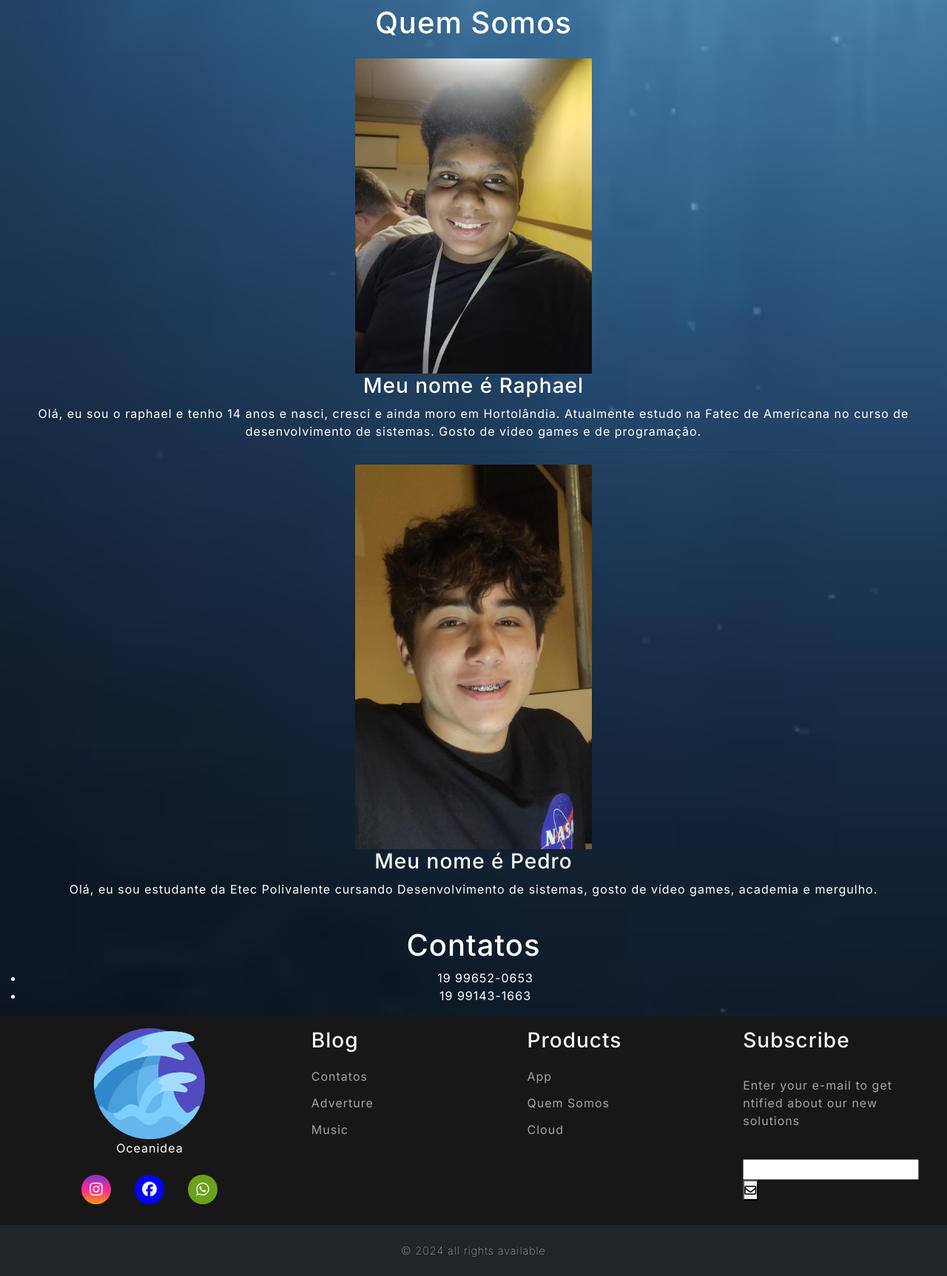
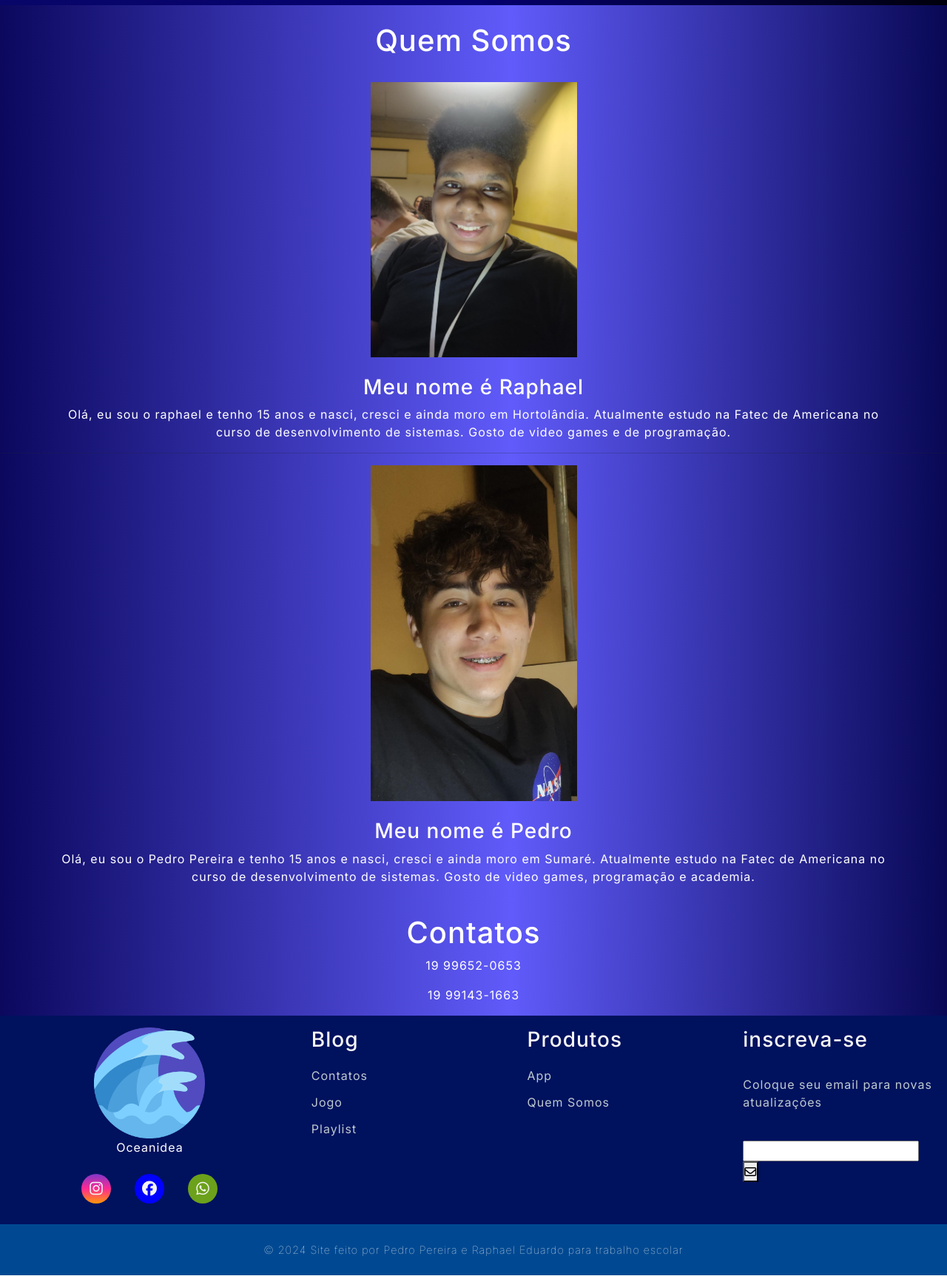
Before and after one commit to PedroPereira13/Oceanidea, a plain HTML site: page Oceonidea-main 2.0/QuemSomos.html in a window 1280 px wide. Shown: the part 113-1838 px from the top of the page at 74% size. Drawn offline with Linux system fonts and the light colour scheme.

Commit message:
Add files via upload

```diff
--- a/Oceonidea-main 2.0/QuemSomos.html
+++ b/Oceonidea-main 2.0/QuemSomos.html
@@ -13,7 +13,10 @@
 
 <body>
   <header>
-    <img id="logomarca" class="d-flex justify-content-start" src="imagens/3061214.png" width="100px">
+    <a href="index.html"><img id="logomarca" class="d-flex justify-content-start" src="imagens/3061214.png"
+        width="100px"></a>
+
+
     <nav class="d-flex justify-content-end">
       <button class="btn" type="button" data-bs-toggle="offcanvas" data-bs-target="#offcanvasRight"
         aria-controls="offcanvasRight"><i class="fa-solid fa-bars navbar-btn"></i></button>
@@ -33,40 +36,39 @@
     </nav>
   </header>
   <main>
-    <div class="text-center">
+
+    <br>
+    <div class="py-0 text-center container">
       <h1 class="text-white">Quem Somos</h1>
     </div>
-    <div class="text-center pt-3">
+    <br>
+    <div class="py-0 text-center container">
       <img src="imagens/raphael.png" class="img-fluid w-25">
     </div>
-    <div class="text-center">
+    <br>
+    <div class="py-0 text-center container">
       <h3 class="text-white">Meu nome é Raphael</h3>
-      <p>Olá, eu sou o raphael e tenho 14 anos e nasci, cresci e ainda moro em Hortolândia. Atualmente estudo na
+      <p>Olá, eu sou o raphael e tenho 15 anos e nasci, cresci e ainda moro em Hortolândia. Atualmente estudo na
         Fatec de Americana no curso de desenvolvimento de sistemas. Gosto de video games e de programação.</p>
     </div>
     <hr>
-    <div class="text-center">
+    <div class="py-0 text-center container">
       <img src="imagens/pedro.png" class="img-fluid w-25">
     </div>
-    <div class="text-center">
+    <br>
+    <div class="py-0 text-center container">
       <h3 class="text-white">Meu nome é Pedro</h3>
-      <p>Olá, eu sou estudante da Etec Polivalente cursando Desenvolvimento de sistemas, gosto de vídeo
-        games, academia e mergulho.</p>
+      <p>Olá, eu sou o Pedro Pereira e tenho 15 anos e nasci, cresci e ainda moro em Sumaré. Atualmente estudo na Fatec
+        de Americana no curso de desenvolvimento de sistemas. Gosto de video games, programação e academia.</p>
     </div>
     <br>
-    <div class="text-center">
-    <h1 class="text-white">Contatos</h1>
+    <div class="py-0 text-center container">
+      <h1 class="text-white">Contatos</h1>
       <div class="text-white">
-          <ul>
-            <li>
-              19 99652-0653
-            </li>
-            <li>
-              19 99143-1663
-            </li>
-          </ul>
+        <p>19 99652-0653</p>
+        <p>19 99143-1663</p>
       </div>
-  </div>
+    </div>
   </main>
   <footer>
     <div id="footer_content">
@@ -97,16 +99,16 @@
           <a href="Contato.html" class="footer-link">Contatos</a>
         </li>
         <li>
-          <a href="#" class="footer-link">Adverture</a>
+          <a href="#" class="footer-link">Jogo</a>
         </li>
         <li>
-          <a href="#" class="footer-link">Music</a>
+          <a href="#" class="footer-link">Playlist</a>
         </li>
       </ul>
 
       <ul class="footer-list">
         <li>
-          <h3>Products</h3>
+          <h3>Produtos</h3>
         </li>
         <li>
           <a href="#" class="footer-link">App</a>
@@ -114,16 +116,13 @@
         <li>
           <a href="QuemSomos.html" class="footer-link">Quem Somos</a>
         </li>
-        <li>
-          <a href="#" class="footer-link">Cloud</a>
-        </li>
       </ul>
 
       <div id="footer_subscribe">
-        <h3>Subscribe</h3>
+        <h3>inscreva-se</h3>
 
         <p>
-          Enter your e-mail to get ntified about our new solutions
+          Coloque seu email para novas atualizações
         </p>
         <div id="inpu_group">
           <input type="email" id="email">
@@ -137,7 +136,7 @@
 
     <div id="footer_copyright">
       &#169
-      2024 all rights available
+      2024 Site feito por Pedro Pereira e Raphael Eduardo para trabalho escolar
 
     </div>
   </footer>
--- a/Oceonidea-main 2.0/css/index.css
+++ b/Oceonidea-main 2.0/css/index.css
@@ -20,11 +20,13 @@
 }
 
 body {
-    background-image: url(../imagens/estrategia-do-oceano-azul.jpg);
+    /* background-image: url(../imagens/estrategia-do-oceano-azul.jpg);
     background-repeat: no-repeat;
     background-size: cover;
     width:  100%;
-
+     */
+     background: rgb(11,8,94);
+     background: linear-gradient(90deg, rgba(11,8,94,1) 0%, rgba(96,91,250,1) 54%, rgba(8,8,85,1) 100%);
 }
 p {
     color: rgb(0, 0, 0);
--- a/Oceonidea-main 2.0/css/style.css
+++ b/Oceonidea-main 2.0/css/style.css
@@ -11,6 +11,8 @@
 header {
     display: flex;
     justify-content: space-between;
+    background: rgb(51,44,255);
+background: linear-gradient(90deg, rgb(9, 6, 105) 0%, rgba(4,0,110,1) 50%, rgba(0,0,13,1) 100%);
 }
 
 #logomarca {
@@ -18,10 +20,11 @@ header {
 }
 
 body {
-    background-image: url(../imagens/estrategia-do-oceano-azul.jpg);
+    /* background-image: url(../imagens/estrategia-do-oceano-azul.jpg);
     background-repeat: no-repeat;
-    background-size: cover;
-    width: 100%;
+    background-size: cover;*/
+    background: rgb(11,8,94);
+    background: linear-gradient(90deg, rgba(11,8,94,1) 0%, rgba(96,91,250,1) 54%, rgba(8,8,85,1) 100%);
 }
 
 p {
@@ -34,9 +37,9 @@ p {
 }
 
 :root {
-    --color-neutral-0: #212529;
-    --color-neutral-10: #171717;
-    --color-neutral-30: #a8a29e;
+    --color-neutral-0: #004992;
+    --color-neutral-10: #00115e;
+    --color-neutral-30: #bccbcf;
     --color-neutral-40: #f5f5f5;
 }
 
@@ -59,7 +62,7 @@ p {
 }
 
 .navbar-texto:hover {
-    background-color: #212529;
+    background-color: #54718d;
     color: #ffffff;
     position: inherit;
 }
@@ -83,6 +86,7 @@ footer {
 #footer_contacts {
     margin-bottom: 0.75rem;
     padding: 1rem;
+    display: block;
     text-align: center;
 }
 
```
Also changed, not shown: Oceonidea-main 2.0/Conservação.html (+18 -14 lines), Oceonidea-main 2.0/Curiosidade.html (+12 -13 lines), Oceonidea-main 2.0/index.html (+56 -57 lines), Oceonidea-main 2.0/viagem.html (+19 -12 lines), Oceonidea-main 2.0/imagens/OCEANIDEA 2.jpeg (added), Oceonidea-main 2.0/imagens/OCEANIDEA 3.png (added), Oceonidea-main 2.0/imagens/megulhador 222.jpg (added), 1 other file.
